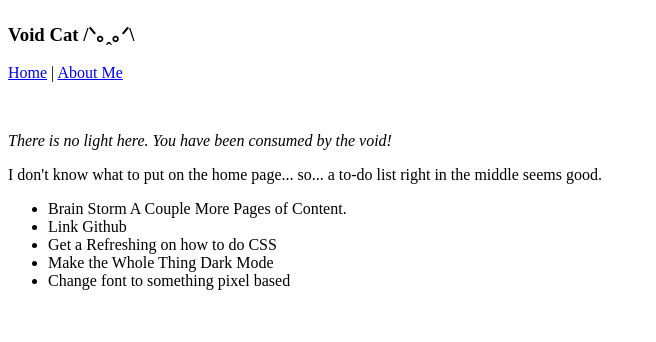
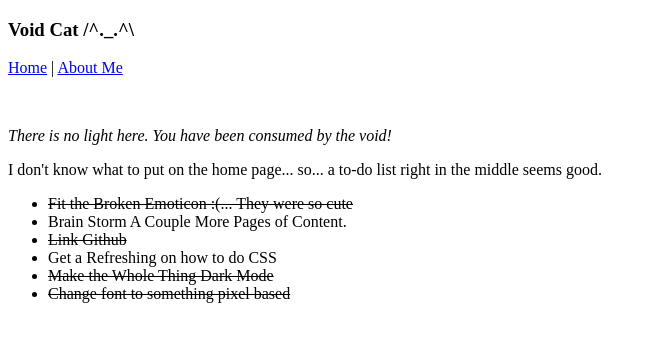
Before and after one commit to VoidCat08/neocities-website, a plain HTML site: page v1.0.1/index.html in a window 1280 px wide. Shown: the whole page, without its empty margins (0-656 px from the left). Drawn offline with Linux system fonts and the light colour scheme.

Commit message:
Update and rename index.html to index.html
Read Updates Document for this version

```diff
--- a/v1/index.html
+++ b/v1.0.1/index.html
@@ -1,10 +1,10 @@
 <!DOCTYPE html>
 
 <html>
-    <title>Void Cat /ᐠ｡ꞈ｡ᐟ\</title>
+    <title>Void Cat &nbsp /^._.^\</title>
 
-    <head><head><h3><b>Void Cat /ᐠ｡ꞈ｡ᐟ\</b></h3></head></head>
-
+    <head><head><h3><b>Void Cat /^._.^\</b></h3></head></head>
+    <link rel="stylesheet" href="style.css">
     <body>
         <p><a href="index.html">Home</a> | <a href="about_me.html">About Me</a></p>
         <br>
@@ -12,11 +12,12 @@
 
         <p>I don't know what to put on the home page... so... a to-do list right in the middle seems good.</p>
         <ul>
+            <li><s>Fit the Broken Emoticon :(... They were so cute</s></il>
             <li>Brain Storm A Couple More Pages of Content.</li>
-            <li>Link Github</li>
+            <li><s>Link Github</s></li>
             <li>Get a Refreshing on how to do CSS</li>
-            <li>Make the Whole Thing Dark Mode</li>
-            <li>Change font to something pixel based</li>
+            <li><s>Make the Whole Thing Dark Mode</s></li>
+            <li><s>Change font to something pixel based</s></li>
         </ul>
 
 
```
